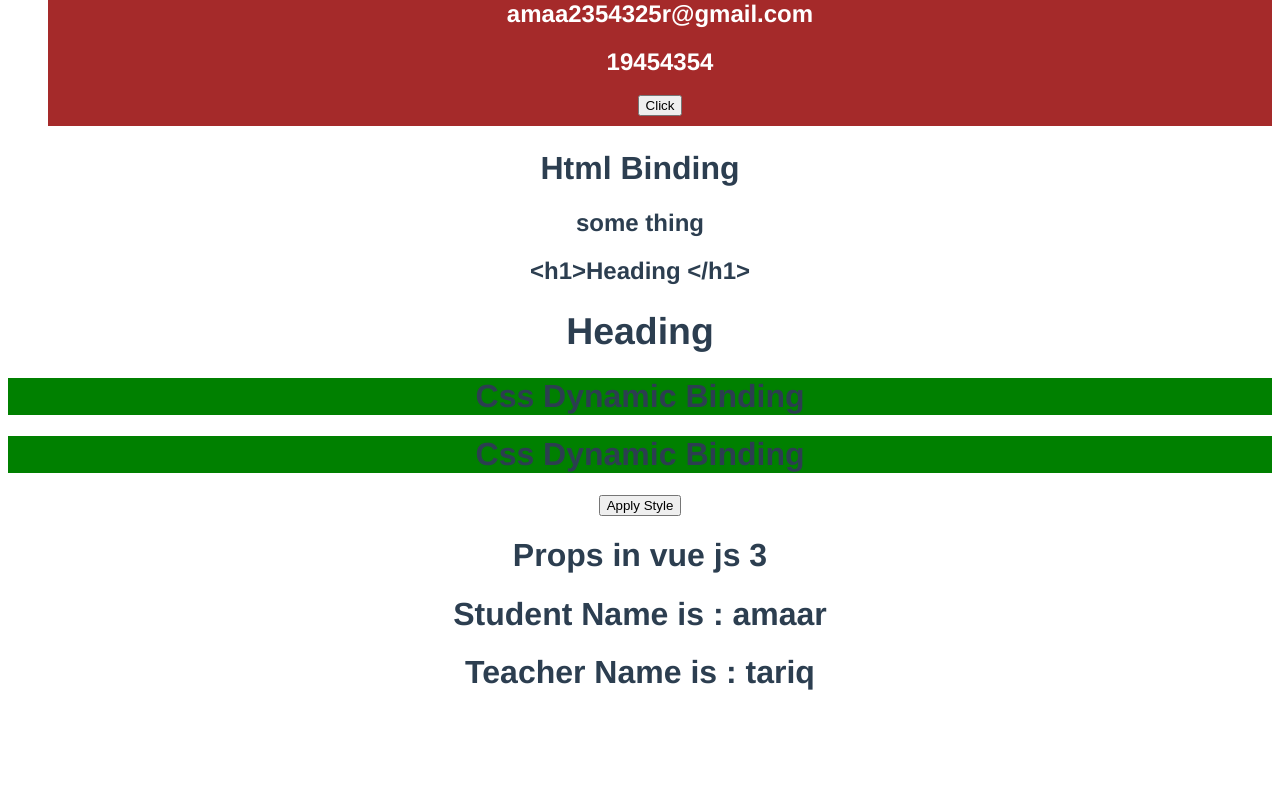
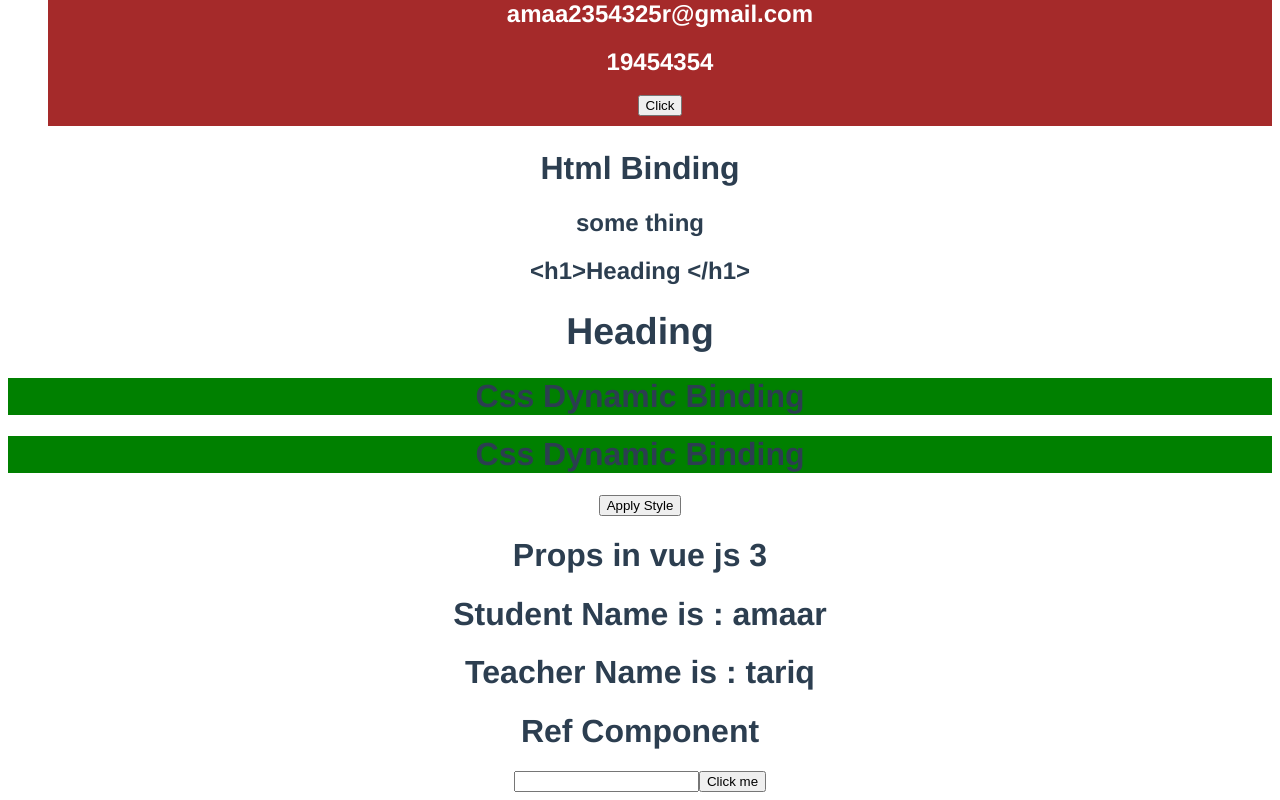
Before and after one commit to Amaar466/Vus-js3-Basic, a Vue app: page / in a window 1280 px wide. Shown: the part 2495-3295 px from the top of the page. Before the commit the page ends 3208 px from the top, so only its background shows below. Built offline with nearby package versions, Linux system fonts and the light colour scheme.

Commit message:
ref input

```diff
--- a/src/App.vue
+++ b/src/App.vue
@@ -14,6 +14,7 @@
   <HtmlBinding />
   <DynamicBinding />
   <PropsComponent />
+  <RefComponent />
 </template>
 
 <script>
@@ -31,6 +32,7 @@
 import HtmlBinding from './components/htmlBinding.vue';
 import DynamicBinding from './components/dynamicBinding.vue';
 import PropsComponent from './components/propsComponent.vue';
+import RefComponent from './components/refComponent.vue';
 
 
 export default {
@@ -49,7 +51,8 @@
     reuseComponent,
     HtmlBinding,
     DynamicBinding,
-    PropsComponent
+    PropsComponent,
+    RefComponent
 }
 }
 </script>
--- /dev/null
+++ b/src/components/refComponent.vue
@@ -0,0 +1,21 @@
+<template>
+    <h1>Ref Component</h1>
+    <input type="text"  ref="input">
+    <button v-on:click="getData">Click me</button>
+</template>
+
+<script>
+export default {
+
+     methods: {
+        getData(){
+            this.$refs.input.focus();
+            this.$refs.input.style.color="red";
+            const val=this.$refs.input.value;
+            console.warn(val);
+        }
+     },
+
+
+}
+</script>
```
